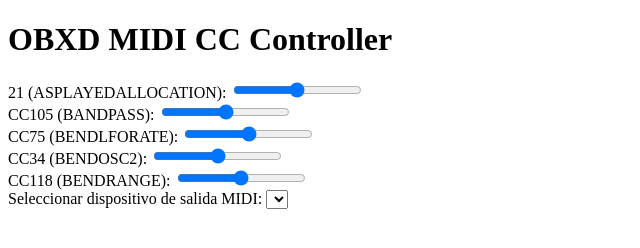
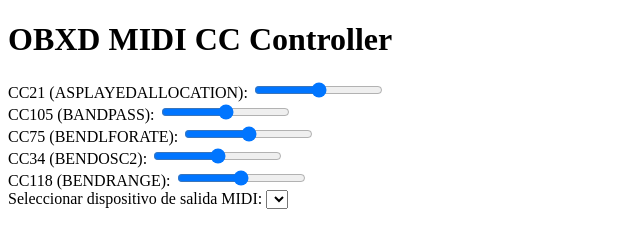
Before and after one commit to isft151/web-midi-cc-controller, a plain HTML site: page OBXD-WEB-EDITOR/index.html in a window 1280 px wide. Shown: the whole page, without its empty margins (0-640 px from the left). Drawn offline with Linux system fonts and the light colour scheme.

Commit message:
obxd editor update

```diff
--- a/OBXD-WEB-EDITOR/index.html
+++ b/OBXD-WEB-EDITOR/index.html
@@ -11,7 +11,7 @@
     <h1>OBXD MIDI CC Controller</h1>
 
     <div>
-        <label for="ASPLAYEDALLOCATION">21 (ASPLAYEDALLOCATION):</label>
+        <label for="ASPLAYEDALLOCATION">CC21 (ASPLAYEDALLOCATION):</label>
         <input type="range" id="ASPLAYEDALLOCATION" min="0" max="127" value="64">
     </div>
 
```
